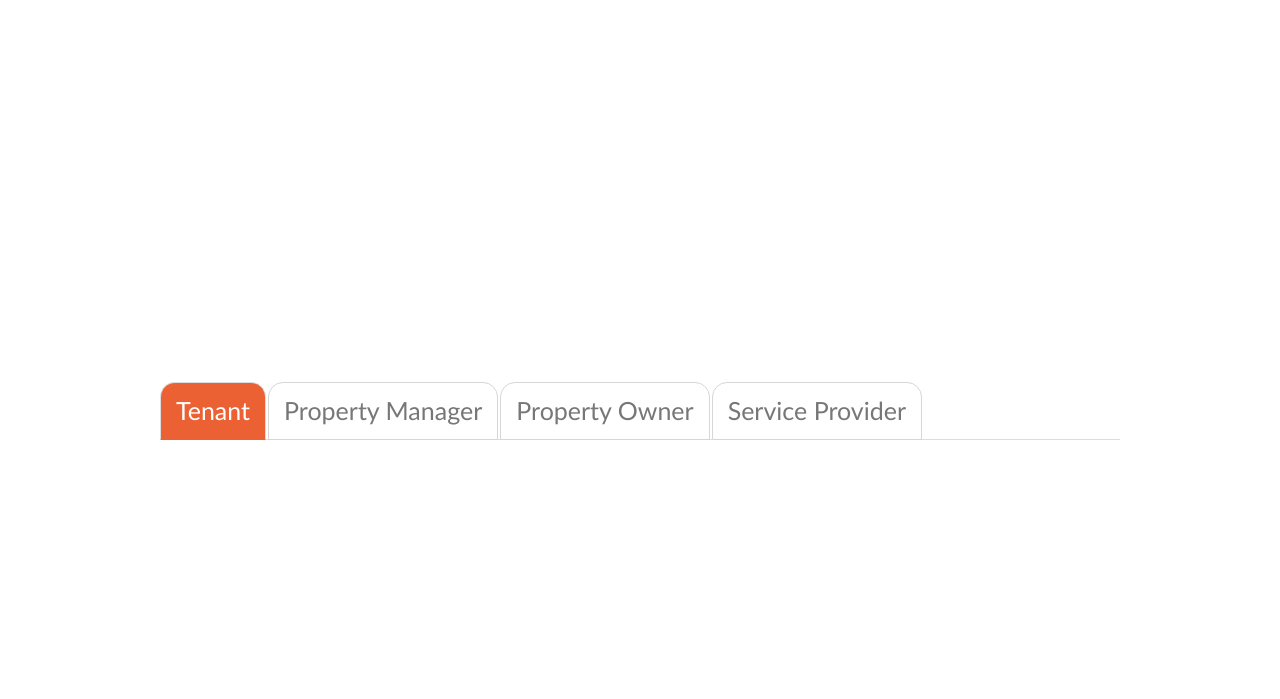
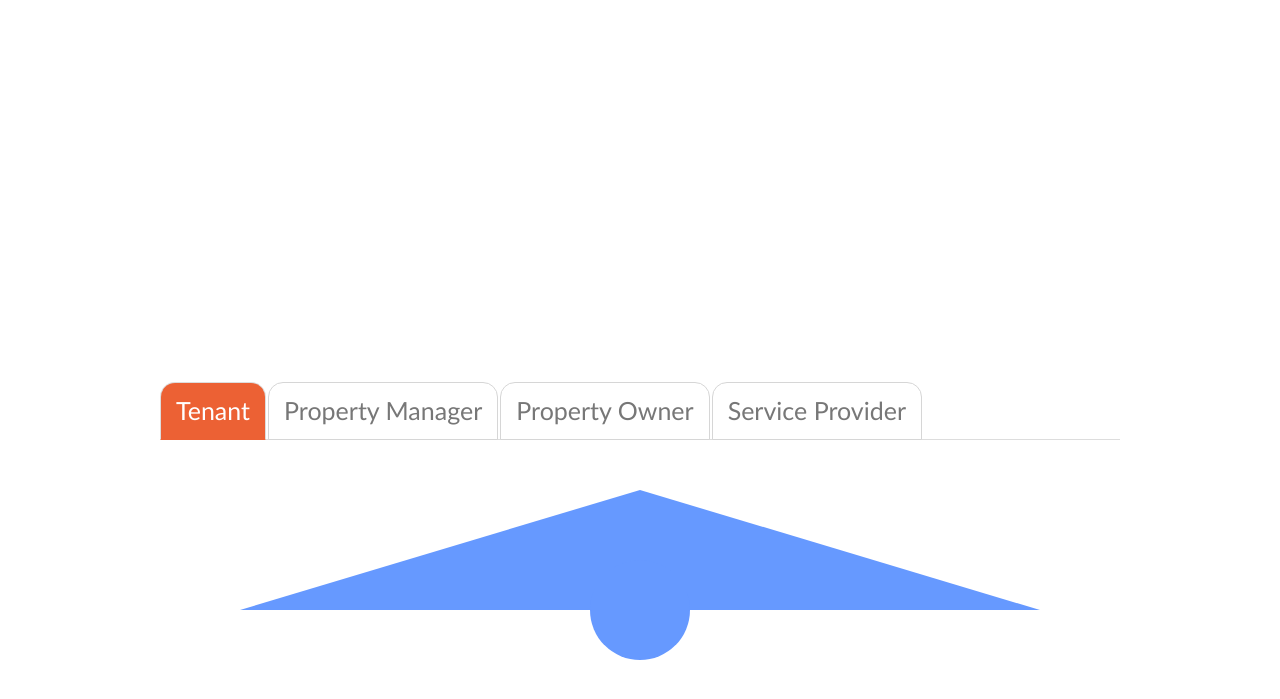
Before and after one commit to mcasey8540/revela, a website: page app/index.html in a window 1280 px wide. Shown: the part 373-1072 px from the top of the page. Drawn offline with Linux system fonts and the light colour scheme; some packages are replaced by stand-ins of ours.

Commit message:
Add top puzzle piece.

```diff
--- a/app/css/app.css
+++ b/app/css/app.css
@@ -147,3 +147,29 @@ body{
     width: 300px;
     padding: 5px;
 }
+
+/*
+    Puzzle Pieces
+*/
+
+.top-piece {
+    /* margin-top: 250px; */
+    width: 0;
+    height: 0;
+    border-left: 400px solid transparent;
+    border-right: 400px solid transparent;
+    border-bottom: 120px solid #6699FF;
+    margin: 0 auto;
+    margin-top: 50px;
+}
+
+.top-piece-oval {
+    width: 100px;
+    height: 100px;
+    background: #6699FF;
+    -moz-border-radius: 50px;
+    -webkit-border-radius: 50px;
+    border-radius: 50px;
+    margin: 0 auto;
+    margin-top: -50px;
+}
--- a/app/views/home/home.html
+++ b/app/views/home/home.html
@@ -13,4 +13,6 @@
       <li data-ng-class="{ active : userRole.name==userRoles[3].name}" data-ng-click="userRole=userRoles[3]"><span class="revtab" data-ng-bind="userRoles[3].name">Property Owner</span></li>
       <li data-ng-class="{ active : userRole.name==userRoles[1].name}" data-ng-click="userRole=userRoles[1]"><span class="revtab" data-ng-bind="userRoles[1].name">Service</span></li>
     </ul>
+    <div class="top-piece"></div>
+    <div class="top-piece-oval"></div>
 </div>
--- a/nbproject/private/private.xml
+++ b/nbproject/private/private.xml
@@ -3,10 +3,14 @@
     <editor-bookmarks xmlns="http://www.netbeans.org/ns/editor-bookmarks/2" lastBookmarkId="0"/>
     <open-files xmlns="http://www.netbeans.org/ns/projectui-open-files/2">
         <group>
+            <file>file:/Users/michaelcasey/Google%20Drive/Code/approval_workflows/app/app/factories.js</file>
             <file>file:/Users/michaelcasey/Google%20Drive/Code/approval_workflows/app/css/app.css</file>
             <file>file:/Users/michaelcasey/Google%20Drive/Code/approval_workflows/app/app/controllers/homeCtrl.js</file>
             <file>file:/Users/michaelcasey/Google%20Drive/Code/approval_workflows/app/index.html</file>
+            <file>file:/Users/michaelcasey/Google%20Drive/Code/approval_workflows/app/app/directives.js</file>
+            <file>file:/Users/michaelcasey/Google%20Drive/Code/approval_workflows/app/app/controllers/tenantCtrl.js</file>
             <file>file:/Users/michaelcasey/Google%20Drive/Code/approval_workflows/app/app/routes.js</file>
+            <file>file:/Users/michaelcasey/Google%20Drive/Code/approval_workflows/app/app/filters.js</file>
             <file>file:/Users/michaelcasey/Google%20Drive/Code/approval_workflows/app/views/home/home.html</file>
             <file>file:/Users/michaelcasey/Google%20Drive/Code/approval_workflows/app/views/tenant/tenant.html</file>
         </group>
```
Also changed, not shown: 1 other file.
